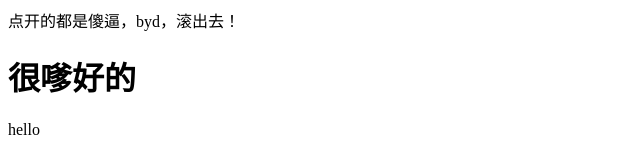
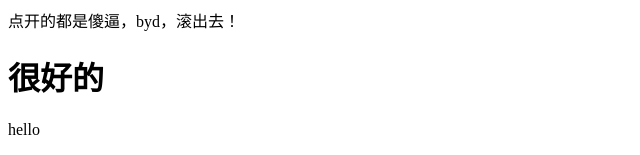
Before and after one commit to czhww/czhww.github.io, a plain HTML site: page index.html in a window 1280 px wide. Shown: the top 155 px of the page, without its empty margins (0-640 px from the left). Drawn offline with Linux system fonts and the light colour scheme.

Commit message:
Update index.html

```diff
--- a/index.html
+++ b/index.html
@@ -1,16 +1,14 @@
 点开的都是傻逼，byd，滚出去！
 <!DOCTYPE html>
-
-<html lang="en" xmlns="http://www.w3.org/1999/xhtml">
+<html>
 <head>
     <meta charset="utf-8" />
     <title>傻狗</title>
 </head>
 <body>
- <h1>很嗲好的</h1>
+ <h1>很好的</h1>
 <p>hello</p>
 <p2>world </p2>
 <a href="https://www.bilibili.com/">bilibili</a>
-
 </body>
 </html>
```
